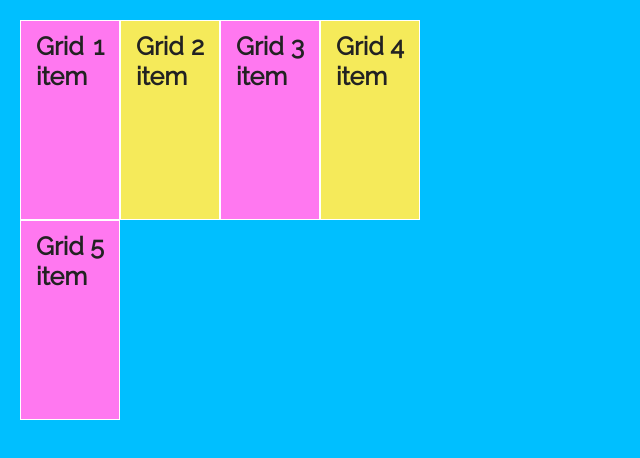
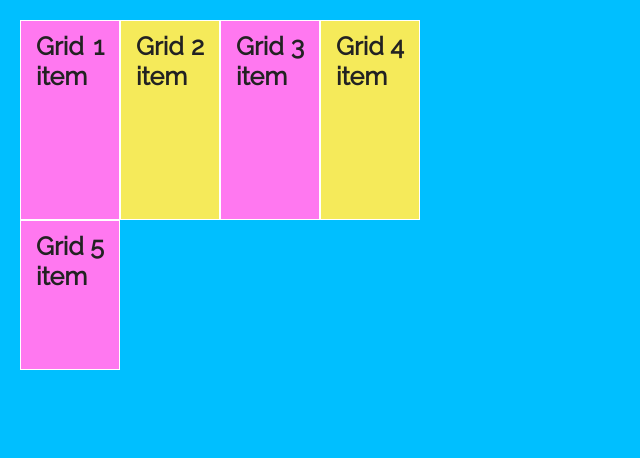
Before and after one commit to TayloPortfolioWebsites/CSSGridExercise, a plain HTML site: page index.html in a window 1280 px wide. Shown: the whole page, without its empty margins (0-640 px from the left). Drawn offline with Linux system fonts and the light colour scheme.

Commit message:
grid auto rows explanation

```diff
--- a/styles/styles.css
+++ b/styles/styles.css
@@ -22,7 +22,8 @@ html, body{
     /* grid-template-columns: 300px 200px; */
     /* grid-template-columns: 2fr 1fr; */
     grid-template-columns: repeat(4, 100px);
-    grid-template-rows: 200px 200px;
+    grid-auto-rows: 150px;
+    grid-template-rows: 200px;
 }
 
 .grid-item{
```
